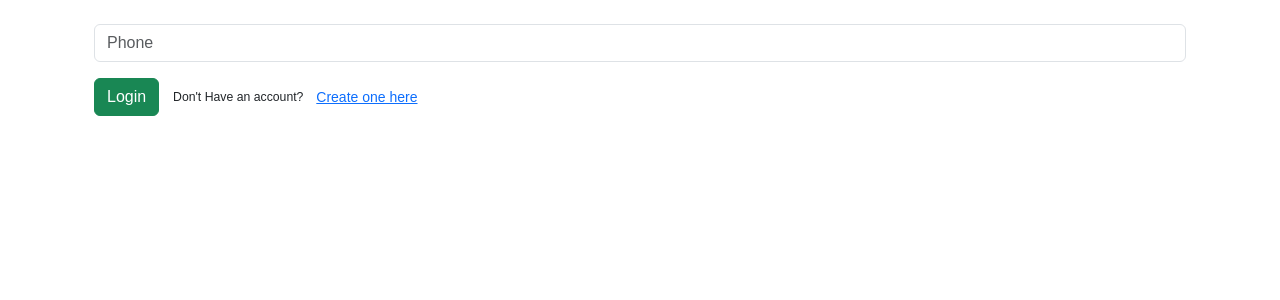
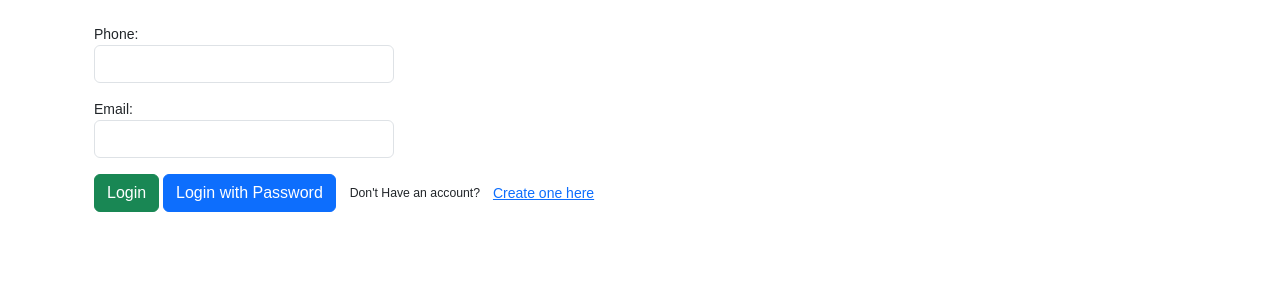
Before and after one commit to ZahraSajadi/django-bootcamp-second-project, a Django app: page /user/login/ in a window 1280 px wide. Shown: the part 56-356 px from the top of the page. Run offline with Django 5.2, Linux system fonts and the light colour scheme.

Commit message:
[feat] added otp

```diff
--- a/reservation/forms.py
+++ b/reservation/forms.py
@@ -147,8 +147,6 @@ class ReservationForm(forms.ModelForm):
                     | Q(end_date__range=(start + timedelta(seconds=1), end))
                 )
             ).all()
-            for reservation in overlapping_reservations:
-                print(reservation)
         if overlapping_reservations:
             raise forms.ValidationError("Overlapping Reservation!")
         return cleaned_data
--- a/second_project/settings.py
+++ b/second_project/settings.py
@@ -136,3 +136,4 @@ TEAM_LEADERS_GROUP_NAME = "Team Leaders"
 LOGIN_URL = "users:login_with_username"
 LOGIN_REDIRECT_URL = "index"
 LOGOUT_REDIRECT_URL = "users:login_with_username"
+EMAIL_BACKEND = "django.core.mail.backends.console.EmailBackend"
--- a/templates/users/login.html
+++ b/templates/users/login.html
@@ -5,12 +5,29 @@
       <div class="col-12">
           <form action="" method="post">
               {% csrf_token %}
+              <input type="hidden" name="email" value="{{ email }}">
+              <input type="hidden" name="phone" value="{{ phone }}">
               {{ form.as_p }}
+              {% url 'users:otp' as otp_url %}
+              {% if request.path == otp_url %}
+                <div style="margin:10px;" id="timerContainer"></div>
+              {% endif %}
               <button type="submit" class="btn btn-success">
                   Login
               </button>
+              {% url 'users:login_with_username' as login_with_username %}
+              {% url 'users:login' as login_url %}
+              {% if request.path == login_with_username %}
+              <button type="button" onclick="location.href='{{ login_url }}'" class="btn btn-primary">
+                Login with OTP
+              </button>
+              {% elif request.path == login_url%}
+              <button type="button" id="loginButton" onclick="location.href='{{ login_with_username }}'" class="btn btn-primary">
+                Login with Password
+              </button>
+              {% endif %}
               <small style="margin-left:10px;">Don't Have an account?</small>
-              <button type="button", onclick="location.href='{% url "users:sign_up" %}'" class="btn btn-link btn-sm">
+              <button type="button", onclick="location.href='{% url 'users:sign_up'%}'" class="btn btn-link btn-sm">
                   Create one here
                 </button>
               {% if messages %}
@@ -24,4 +41,29 @@
       </div>
   </div>
 </div>
+
+<script>
+document.addEventListener('DOMContentLoaded', function () {
+    var timerContainer = document.getElementById('timerContainer');
+    var loginButton = document.getElementById('loginButton');
+
+    var startTime = Date.now();
+    var endTime = startTime + (2 * 60 * 1000); // 2 minutes
+
+    function updateTimer() {
+        var remainingTime = endTime - Date.now();
+        if (remainingTime <= 0) {
+            timerContainer.innerHTML = 'OTP expired!';
+            loginButton.disabled = true;
+        } else {
+            var minutes = Math.floor(remainingTime / (60 * 1000));
+            var seconds = Math.floor((remainingTime % (60 * 1000)) / 1000);
+            timerContainer.innerHTML = 'Time remaining: ' + minutes + ' minutes ' + seconds + ' seconds';
+            setTimeout(updateTimer, 1000);
+        }
+    }
+
+    updateTimer();
+});
+</script>
 {% endblock body %}
--- a/users/forms.py
+++ b/users/forms.py
@@ -2,9 +2,10 @@ from typing import Any
 from django import forms
 from django.contrib.auth import get_user_model
 from django.contrib.auth.models import Group
-from .models import Team
+from .models import OTP, Team
 from second_project.settings import TEAM_LEADERS_GROUP_NAME
 from django.contrib.auth.forms import AuthenticationForm, PasswordChangeForm, UserCreationForm
+from utils.db.model_helper import phone_regex, verify_otp
 
 User = get_user_model()
 
@@ -139,3 +140,77 @@ class CustomAuthenticationForm(AuthenticationForm):
         super().__init__(*args, **kwargs)
         self.fields["username"].widget.attrs.update({"class": "form-control", "style": "width: 300px;"})
         self.fields["password"].widget.attrs.update({"class": "form-control", "style": "width: 300px;"})
+
+
+class RequestOTPForm(forms.Form):
+    phone = forms.CharField(
+        required=False,
+        validators=[phone_regex],
+        widget=forms.TextInput(
+            attrs={
+                "class": "form-control",
+                "style": "width: 300px;",
+                "pattern": "\d*",
+                "oninput": "this.value = this.value.replace(/[^0-9]/g, '')",
+            }
+        ),
+    )
+    email = forms.EmailField(
+        required=False,
+        widget=forms.EmailInput(attrs={"class": "form-control", "style": "width: 300px;"}),
+    )
+
+    def clean(self) -> dict[str, Any]:
+        cleaned_data = super().clean()
+        email = cleaned_data.get("email", None)
+        phone = cleaned_data.get("phone", None)
+        if not email and not phone:
+            raise forms.ValidationError("You have to enter your email or phone number!")
+        if phone:
+            user = User.objects.filter(phone=phone).first()
+        elif email:
+            user = User.objects.filter(email=email).first()
+        if not user:
+            raise forms.ValidationError("User with entered info not found.")
+        cleaned_data["user"] = user
+
+    def save(self, commit: bool = True) -> Any:
+        user = self.cleaned_data["user"]
+        otp = OTP(user=user)
+        if commit:
+            otp.save()
+        return otp
+
+
+class EnterOTPForm(forms.Form):
+    code = forms.CharField(
+        required=True,
+        widget=forms.PasswordInput(
+            attrs={
+                "class": "form-control",
+                "style": "width: 300px;",
+            }
+        ),
+    )
+
+    def __init__(self, *args, user_info=None, **kwargs):
+        super().__init__(*args, **kwargs)
+        self.user_info = user_info
+
+    def clean(self) -> dict[str, Any]:
+        cleaned_data = super().clean()
+        if "phone" in self.user_info:
+            user = User.objects.filter(phone=self.user_info["phone"]).first()
+        elif "email" in self.user_info:
+            user = User.objects.filter(email=self.user_info["email"]).first()
+        else:
+            raise forms.ValidationError("User not found!")
+        if not user:
+            raise forms.ValidationError("User not found!")
+        otp = OTP.objects.filter(user=user).order_by("-created_at").first()
+        if not otp:
+            raise forms.ValidationError("Otp not found please request an opt again!")
+        if not verify_otp(otp, cleaned_data["code"]):
+            raise forms.ValidationError("OTP wrong or expired, please try again")
+        cleaned_data["user"] = user
+        return cleaned_data
--- a/users/urls.py
+++ b/users/urls.py
@@ -2,7 +2,8 @@ from django.contrib.auth.views import LoginView, LogoutView
 from django.urls import path
 from users.views import UserCreate
 from .views import (
-    PhoneLoginView,
+    EnterOTPView,
+    RequestOTPView,
     TeamCreateView,
     TeamDeleteView,
     TeamListView,
@@ -18,7 +19,8 @@ from .forms import CustomAuthenticationForm
 app_name = "users"
 
 urlpatterns = [
-    path("login/", PhoneLoginView.as_view(template_name="users/login.html"), name="login"),
+    path("login/", RequestOTPView.as_view(), name="login"),
+    path("login/otp/", EnterOTPView.as_view(), name="otp"),
     path(
         "login/username/",
         LoginView.as_view(
--- a/users/views.py
+++ b/users/views.py
@@ -1,22 +1,23 @@
+from django.core.mail import send_mail
 from django.http import JsonResponse
 from django.shortcuts import redirect, render
-from django.urls import reverse_lazy
+from django.urls import reverse, reverse_lazy
 from django.views import View
 from django.views.generic import DeleteView, DetailView, ListView, UpdateView, CreateView
-from django.contrib.auth.mixins import LoginRequiredMixin, PermissionRequiredMixin, UserPassesTestMixin
+from django.contrib.auth.mixins import LoginRequiredMixin, PermissionRequiredMixin
 from django.contrib.auth.views import PasswordChangeView
-from django.contrib.auth import get_user_model
-from django.contrib import messages
-from utils.db.model_helper import generate_otp
-from .models import OTP, Team
+from django.contrib.auth import get_user_model, login
+from .models import Team
 from .forms import (
     CustomPasswordChangeForm,
-    PhoneLoginForm,
+    EnterOTPForm,
     ProfileUpdateForm,
+    RequestOTPForm,
     TeamCreateUpdateForm,
     UserCreateForm,
     UserUpdateForm,
 )
+from .mixins import UserNotAuthenticatedMixin
 
 User = get_user_model()
 
@@ -40,15 +41,10 @@ class ProfileUpdateView(LoginRequiredMixin, UpdateView):
         return self.request.user
 
 
-class UserCreate(UserPassesTestMixin, CreateView):
+class UserCreate(UserNotAuthenticatedMixin, CreateView):
     form_class = UserCreateForm
     template_name = "users/signup.html"
-    success_url = reverse_lazy("users:login")
-
-    def test_func(self) -> bool | None:
-        if self.request.user.is_authenticated:
-            return False
-        return True
+    success_url = reverse_lazy("users:login_with_username")
 
 
 class CustomPasswordChangeView(LoginRequiredMixin, PasswordChangeView):
@@ -115,9 +111,34 @@ class TeamDeleteView(PermissionRequiredMixin, DeleteView):
     success_url = reverse_lazy("users:team_list")
 
 
-class PhoneLoginView(View):
+# class PhoneLoginView(View):
+#     template_name = "users/login.html"
+#     form_class = PhoneLoginForm
+
+#     def get(self, request):
+#         form = self.form_class()
+#         return render(request, self.template_name, {"form": form})
+
+#     def post(self, request):
+#         form = self.form_class(request.POST)
+#         if form.is_valid():
+#             phone = form.cleaned_data["phone"]
+#             user = User.objects.filter(phone=phone).first()
+
+#             if user:
+#                 otp_code = generate_otp()
+#                 OTP.objects.create(user=user, otp=otp_code)
+#                 print(f"OTP for {user.phone}: {otp_code}")
+#                 messages.success(request, "OTP has been sent to your phone.")
+#                 return redirect("profile")
+#             else:
+#                 messages.error(request, "User with this phone number does not exist.")
+#         return render(request, self.template_name, {"form": form})
+
+
+class RequestOTPView(UserNotAuthenticatedMixin, View):
     template_name = "users/login.html"
-    form_class = PhoneLoginForm
+    form_class = RequestOTPForm
 
     def get(self, request):
         form = self.form_class()
@@ -125,19 +146,53 @@ class PhoneLoginView(View):
 
     def post(self, request):
         form = self.form_class(request.POST)
+        context = {}
+        context["email"] = request.POST.get("email", None)
+        context["phone"] = request.POST.get("phone", None)
         if form.is_valid():
-            phone = form.cleaned_data["phone"]
-            user = User.objects.filter(phone=phone).first()
+            otp = form.save()
+            if context["email"]:
+                send_mail(
+                    "OTP Code for unChained",
+                    message=f"Your otp code is: {otp.otp}",
+                    from_email="noreply@unchained.com",
+                    recipient_list=(otp.user.email,),
+                )
+            if context["phone"]:
+                print(f"SMS Sent\nYour otp code is: {otp.otp}")
+            redirect_url = reverse("users:otp") + f"?email={context.get('email', '')}&phone={context.get('phone', '')}"
+            return redirect(redirect_url)
+        context["form"] = form
+        return render(request, self.template_name, context)
 
-            if user:
-                otp_code = generate_otp()
-                OTP.objects.create(user=user, otp=otp_code)
-                print(f"OTP for {user.phone}: {otp_code}")
-                messages.success(request, "OTP has been sent to your phone.")
-                return redirect("profile")
-            else:
-                messages.error(request, "User with this phone number does not exist.")
-        return render(request, self.template_name, {"form": form})
+
+class EnterOTPView(UserNotAuthenticatedMixin, View):
+    template_name = "users/login.html"
+    form_class = EnterOTPForm
+
+    def get(self, request):
+        context = {}
+        context["email"] = request.GET.get("email", "")
+        context["phone"] = request.GET.get("phone", "")
+        form = self.form_class(user_info=context)
+        context["form"] = form
+        return render(request, self.template_name, context)
+
+    def post(self, request):
+        email = request.POST.get("email", "")
+        phone = request.POST.get("phone", "")
+        user_info = {}
+        if email:
+            user_info["email"] = email
+        if phone:
+            user_info["phone"] = phone
+        form = self.form_class(request.POST, user_info=user_info)
+        if form.is_valid():
+            user = form.cleaned_data["user"]
+            login(request, user)
+            return redirect("index")
+        user_info["form"] = form
+        return render(request, self.template_name, user_info)
 
 
 # class UsernameLoginView(View):
```
Also changed, not shown: users/mixins.py (added, +8 -0 lines), utils/db/model_helper.py (+11 -0 lines).
